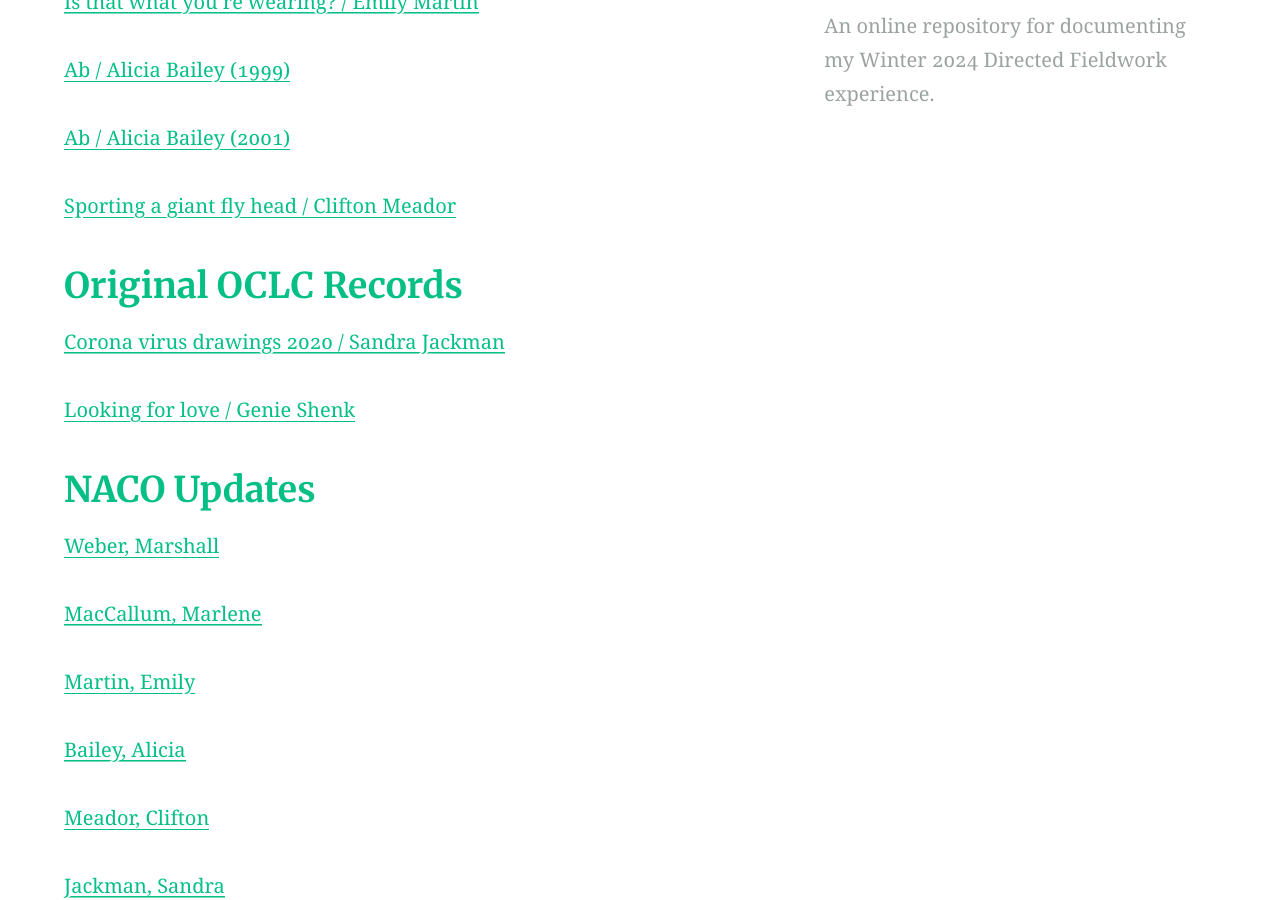
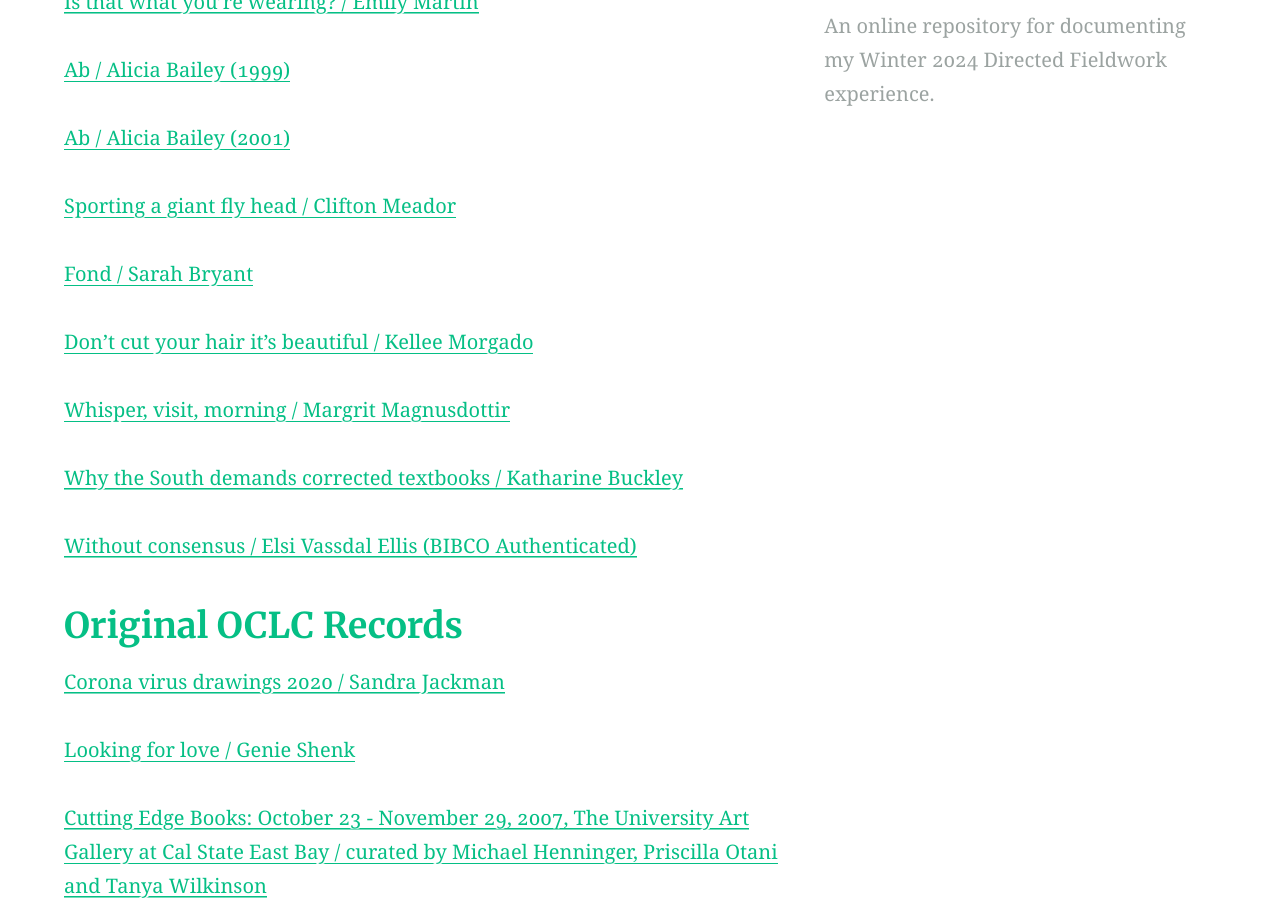
Before and after one commit to cspayne/winter2024dfw, a Jekyll site: the page built from artifacts.md, in a window 1280 px wide and 900 px high, scrolled down 713 px. Built offline with Jekyll 4.4.1, drawn with Linux system fonts in a browser that asks for light colours; emoji names are drawn with the system emoji font; our own code applies the rules of GitHub Pages for plain Markdown files; some of the changed text lies outside the part shown.

Commit message:
Update artifacts.md

```diff
--- a/artifacts.md
+++ b/artifacts.md
@@ -22,11 +22,26 @@ aside: true
 
 [Sporting a giant fly head / Clifton Meador](https://github.com/cspayne/dfw2024/blob/main/_artifacts/enhanced_records/806493731_enhanced_record.pdf)
 
+[Fond / Sarah Bryant](https://github.com/cspayne/dfw2024/blob/main//_artifacts/enhanced_records/820964443_enhanced_record.pdf)
+
+[Don't cut your hair it's beautiful / Kellee Morgado](https://github.com/cspayne/dfw2024/blob/main//_artifacts/enhanced_records/1246672549_enhanced_record.pdf)
+
+[Whisper, visit, morning / Margrit Magnusdottir](https://github.com/cspayne/dfw2024/blob/main//_artifacts/enhanced_records/52761288_enhanced_record.pdf)
+
+[Why the South demands corrected textbooks / Katharine Buckley](https://github.com/cspayne/dfw2024/blob/main//_artifacts/enhanced_records/1353299383_enhanced_record.pdf)
+
+[Without consensus / Elsi Vassdal Ellis (BIBCO Authenticated)](https://github.com/cspayne/dfw2024/blob/main//_artifacts/enhanced_records/978280923_enhanced_record_bibco.pdf)
+
 ## [Original OCLC Records](https://github.com/cspayne/dfw2024/tree/main/_artifacts/original_records)
 
 [Corona virus drawings 2020 / Sandra Jackman](https://github.com/cspayne/dfw2024/blob/main/_artifacts/original_records/1418814683_original_record.pdf)
 
-[Looking for love / Genie Shenk](https://github.com/cspayne/dfw2024/blob/main//_artifacts/original_records/1418814807_original_record.pdf)
+[Looking for love / Genie Shenk](https://github.com/cspayne/dfw2024/blob/main/_artifacts/original_records/1418814807_original_record.pdf)
+
+[Cutting Edge Books: October 23 - November 29, 2007, The University Art Gallery at Cal State East Bay / curated by Michael Henninger, Priscilla Otani and Tanya Wilkinson](https://github.com/cspayne/dfw2024/blob/main/_artifacts/original_records/1420092712_original_record.pdf)
+
+[Feminist Art Project : Seattle, 1978-1979 / The Feminist Art Project](https://github.com/cspayne/dfw2024/blob/main/_artifacts/original_records/1422745924_original_record_homoit.pdf):rainbow:
+
 
 ## [NACO Updates](https://github.com/cspayne/dfw2024/tree/main/_artifacts/NACO_updates)
 
@@ -43,3 +58,15 @@ aside: true
 [Jackman, Sandra](https://github.com/cspayne/dfw2024/blob/main/_artifacts/NACO_updates/No2018101031_naco_update.pdf)
 
 [Shenk, Genie](https://github.com/cspayne/dfw2024/blob/main/_artifacts/NACO_updates/nr%2098035081_naco_update.pdf)
+
+[Wilkinson, Tanya](https://github.com/cspayne/dfw2024/blob/main/_artifacts/NACO_updates/n%20%2096043768_naco_update.pdf)
+
+[Buckley, Katharine](https://github.com/cspayne/dfw2024/blob/main/_artifacts/NACO_updates/No2023113852_naco_update.pdf)
+
+[Ellis, Elsi Vassdal](https://github.com/cspayne/dfw2024/blob/main/_artifacts/NACO_updates/n%20%2086857992_naco_update.pdf)
+
+## [New NACO](https://github.com/cspayne/dfw2024/tree/main/_artifacts/new_NACO)
+
+[Otani, Priscilla](https://github.com/cspayne/dfw2024/blob/main/_artifacts/new_NACO/No2024013693_new_naco.pdf)
+
+[Keleman, Aubri Aleka - Suggestions for improving the heart and its workings (Work)](https://github.com/cspayne/dfw2024/blob/main/_artifacts/new_NACO/No2024019142_new_naco_work.pdf)
```
